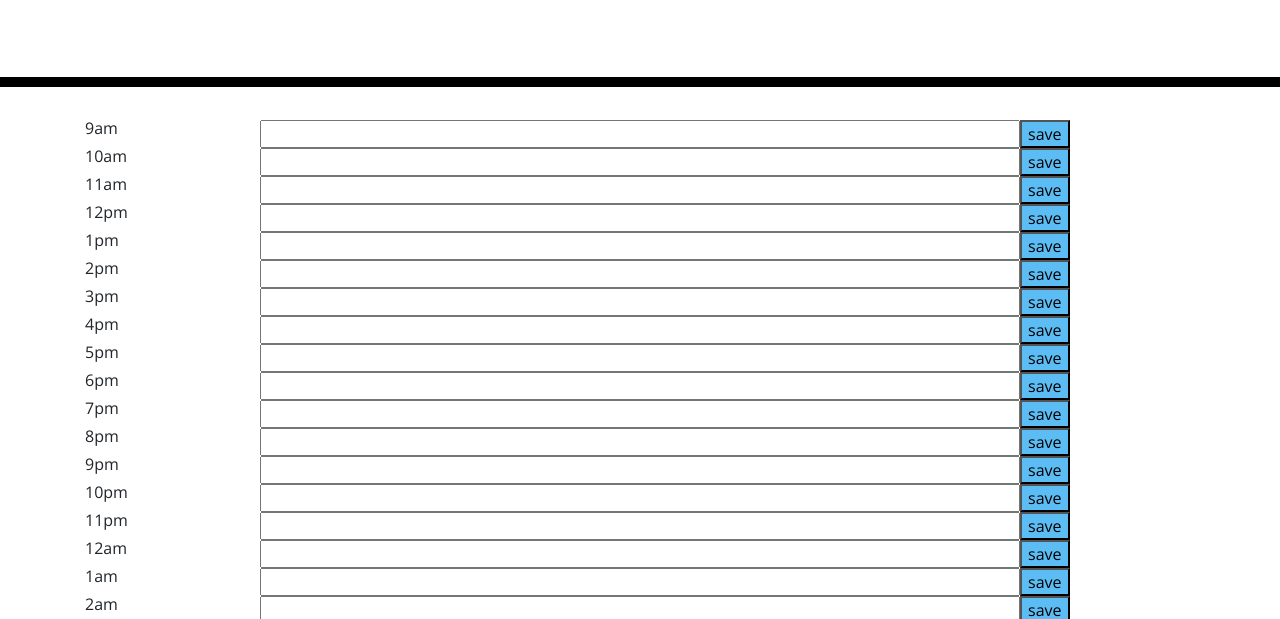
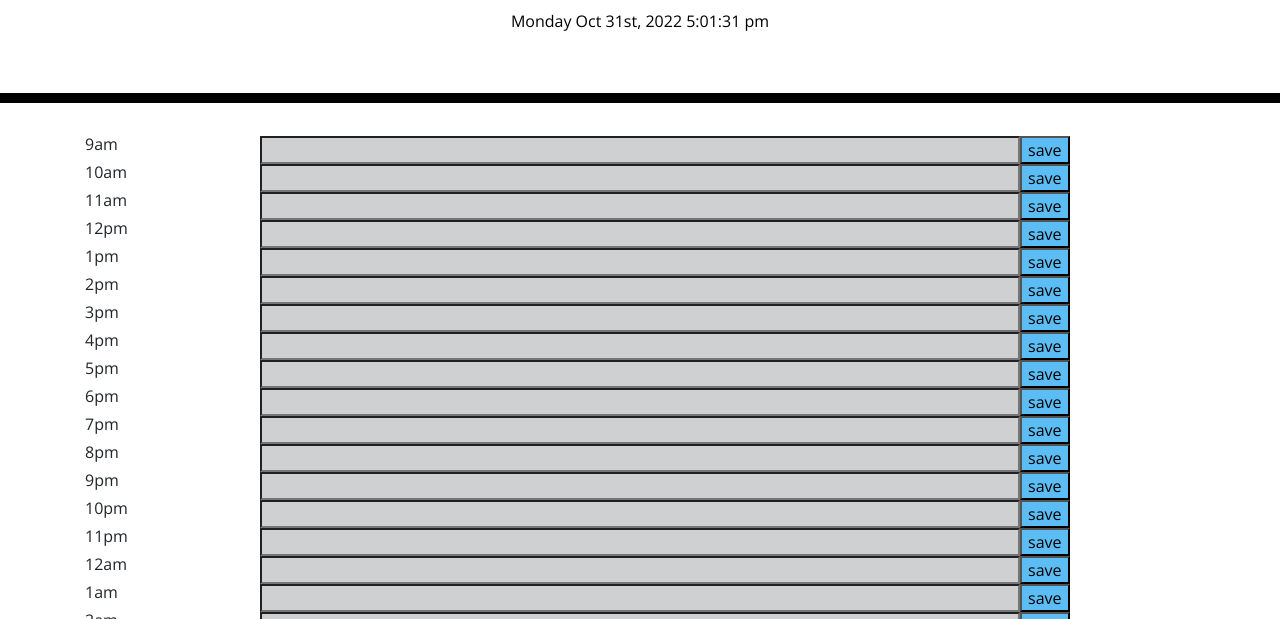
Before and after one commit to timo9939/Scheduler, a plain HTML site: page index.html in a window 1280 px wide. Shown: the part 181-800 px from the top of the page. Drawn offline with nearby package versions, Linux system fonts and the light colour scheme.

Commit message:
Readme Update

```diff
--- a/assi5.js
+++ b/assi5.js
@@ -27,6 +27,10 @@ let t5=$('#5');
 let t6=$('#6');
 let t7=$('#7');
 let t8=$('#8');
+//const blockInput = $(".col-lg-8")
+
+$(".blockInput").css("background-color","grey");
+
 //Display day
 $('#timeDay').text(day.format("dddd"));
 //Display Date and Time
@@ -50,41 +54,45 @@ $('.col-lg-8').each(function (index) {
     // this is a string so convert to a number before you compare it
     let timeBlockHour =$(this).attr('id');
 
-    console.log("!!! Type is "+typeof timeBlockHou);
+    console.log("!!! Type is "+typeof (timeBlockHour));
 
     console.log("timeBlockHour: "+timeBlockHour);
     // Determine the schedule time is greater, equal or smaller than current time
-    for(i=0; i<=24; i++){
+    for(i=9; i<=24; i++){
+
     //Determine grey color
     if (timeBlockHour<hourNow){
-        console.log("index: "+index)
+        console.log("index: "+index);
         console.log('past,grey');
-        timeArray[i].addClass('greyColor');
+        $('.col-lg-8').addClass(".greyColor");
         console.log(timeBlockHour);
 
     }
     //Determine red color
     else if (timeBlockHour===hourNow){
-        console.log("index: "+index)
+        console.log("index: "+index);
         console.log('now,red');
-        timeArray[i].addClass('redColor')
+        $('.col-lg-8').addClass(".red");
         console.log(timeBlockHour);
 
     }
     //Determine green color
     else if(timeBlockHour>hourNow){
-        console.log("index: "+index)
+        console.log("index: "+index);
         console.log('future,green');
-        timeArray[i].addClass('greemColor')
+        $('.col-lg-8').addClass("green");
         console.log(timeBlockHour);
-
-         }
-    }
+        }
+    }}
     )
 
 
-//console.log(timeDisplay);
-/*
+    let l1=localStorage.setItem(JSON.stringify('storageT9'),t9);
+    console.log("l1: "+l1)
+
+
+/*console.log(timeDisplay);
+
 btnEl.onclick=function(){
     const key=id.value
     console.log(id)
--- a/style.css
+++ b/style.css
@@ -85,3 +85,7 @@ textarea{
 .greenColor{
   background-color: #77dd77;
 }
+
+.col-lg-8{
+  background-color: rgba(96, 101, 106, 0.305);
+}
```
Also changed, not shown: screen-assi5.PNG (added), 1 other file.
